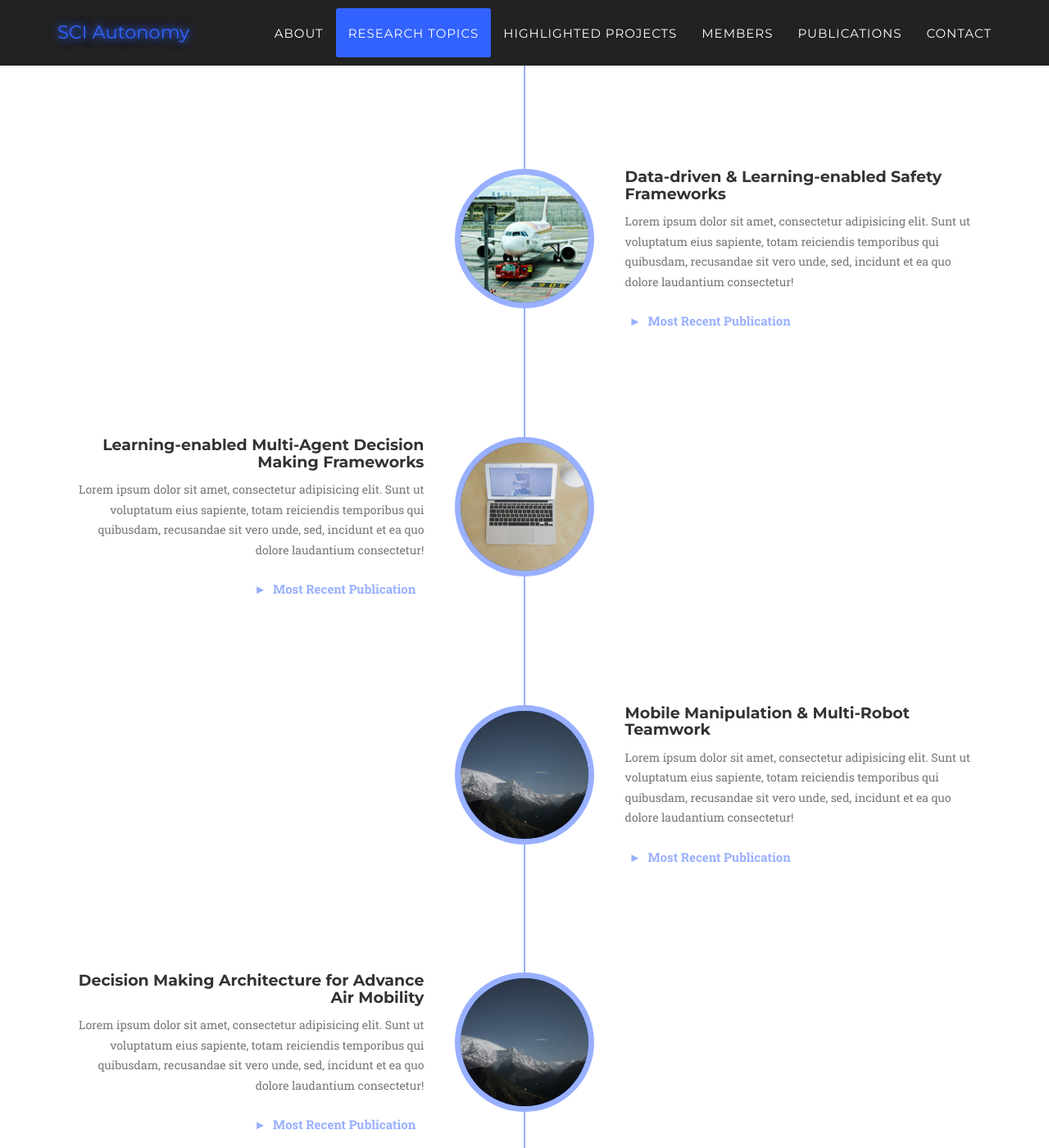
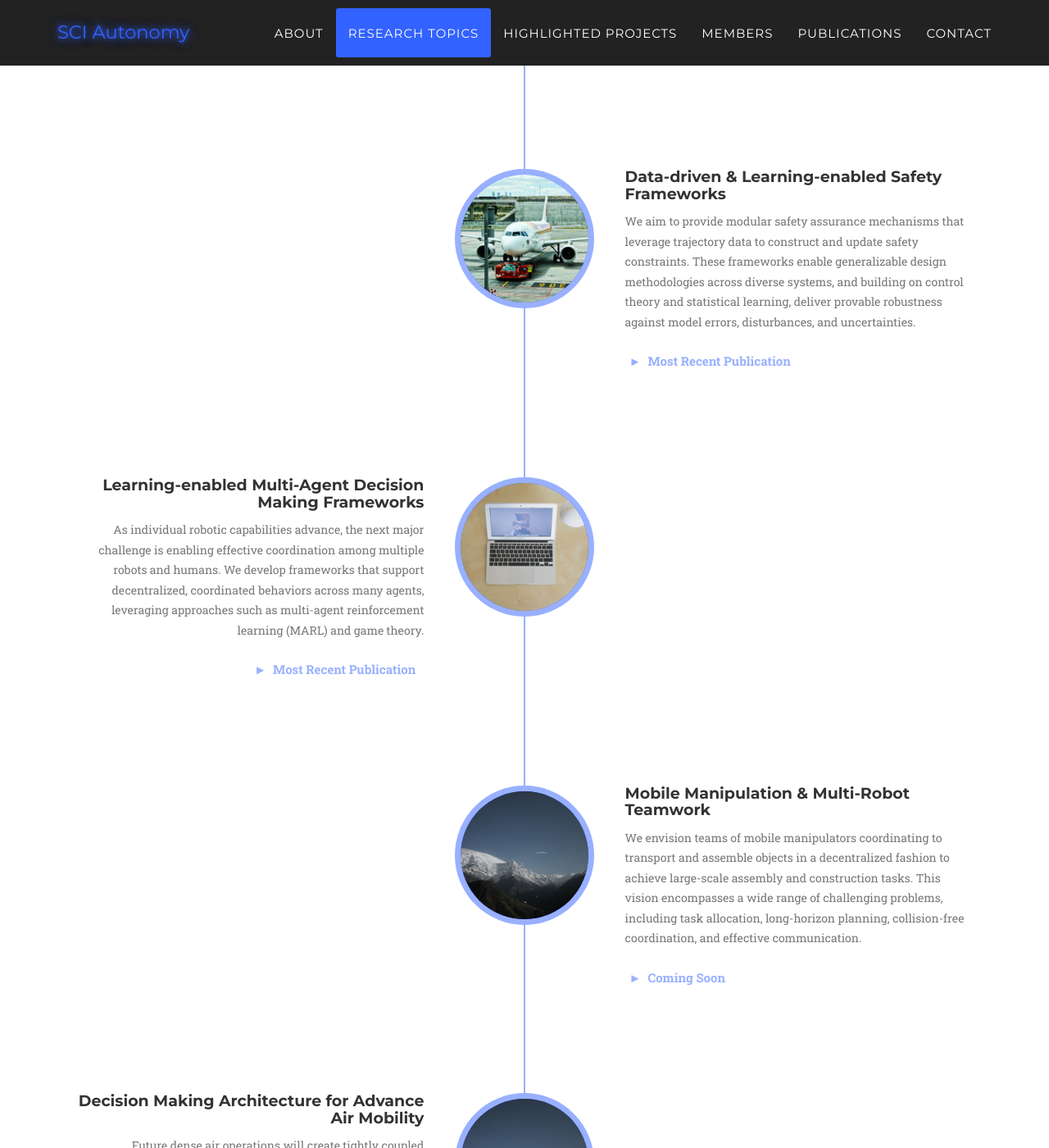
Before and after one commit to ChoiJangho/sci_autonomy_lab_website, a Jekyll site: the page built from index.html, in a window 1280 px wide and 1400 px high, scrolled down 3058 px. Shown: the whole window at 82% size. Built offline with Jekyll 4.4.1, drawn with Linux system fonts in a browser that asks for light colours; some web fonts are replaced; some of the changed text lies outside the part shown.

Commit message:
themes: update text description.

```diff
--- a/_includes/research_themes.html
+++ b/_includes/research_themes.html
@@ -24,7 +24,7 @@
                                         In addition, we study how to effectively balance safety, performance, and learning objectives.</p>
                                 </div>
                                 <div>
-                                    <a class="timeline-example-publication" href="#about">Most Recent Publication</a>
+                                    <a class="timeline-example-publication" href="https://arxiv.org/pdf/2508.07684">Most Recent Publication</a>
                                 </div>
                             </div>
                         </li>
@@ -37,10 +37,11 @@
                                     <h4 class="subheading">Data-driven & Learning-enabled Safety Frameworks</h4>
                                 </div>
                                 <div class="timeline-body">
-                                    <p class="text-muted">Lorem ipsum dolor sit amet, consectetur adipisicing elit. Sunt ut voluptatum eius sapiente, totam reiciendis temporibus qui quibusdam, recusandae sit vero unde, sed, incidunt et ea quo dolore laudantium consectetur!</p>
+                                    <p class="text-muted">We aim to provide modular safety assurance mechanisms that leverage trajectory data to construct and update safety constraints.
+                                        These frameworks enable generalizable design methodologies across diverse systems, and building on control theory and statistical learning, deliver provable robustness against model errors, disturbances, and uncertainties.</p>
                                 </div>
                                 <div>
-                                    <a class="timeline-example-publication" href="#about">Most Recent Publication</a>
+                                    <a class="timeline-example-publication" href="https://arxiv.org/pdf/2504.03233">Most Recent Publication</a>
                                 </div>
                             </div>
                         </li>
@@ -53,10 +54,11 @@
                                     <h4 class="subheading">Learning-enabled Multi-Agent Decision Making Frameworks</h4>
                                 </div>
                                 <div class="timeline-body">
-                                    <p class="text-muted">Lorem ipsum dolor sit amet, consectetur adipisicing elit. Sunt ut voluptatum eius sapiente, totam reiciendis temporibus qui quibusdam, recusandae sit vero unde, sed, incidunt et ea quo dolore laudantium consectetur!</p>
+                                    <p class="text-muted">As individual robotic capabilities advance, the next major challenge is enabling effective coordination among multiple robots and humans.
+                                        We develop frameworks that support decentralized, coordinated behaviors across many agents, leveraging approaches such as multi-agent reinforcement learning (MARL) and game theory.</p>
                                 </div>
                                 <div>
-                                    <a class="timeline-example-publication" href="#about">Most Recent Publication</a>
+                                    <a class="timeline-example-publication" href="https://arxiv.org/pdf/2505.02293">Most Recent Publication</a>
                                 </div>
                             </div>
                         </li>
@@ -69,10 +71,11 @@
                                     <h4 class="subheading">Mobile Manipulation & Multi-Robot Teamwork</h4>
                                 </div>
                                 <div class="timeline-body">
-                                    <p class="text-muted">Lorem ipsum dolor sit amet, consectetur adipisicing elit. Sunt ut voluptatum eius sapiente, totam reiciendis temporibus qui quibusdam, recusandae sit vero unde, sed, incidunt et ea quo dolore laudantium consectetur!</p>
+                                    <p class="text-muted">We envision teams of mobile manipulators coordinating to transport and assemble objects in a decentralized fashion to achieve large-scale assembly and construction tasks.
+                                        This vision encompasses a wide range of challenging problems, including task allocation, long-horizon planning, collision-free coordination, and effective communication.</p>
                                 </div>
                                 <div>
-                                    <a class="timeline-example-publication" href="#about">Most Recent Publication</a>
+                                    <a class="timeline-example-publication" href="" onclick="return false;">Coming Soon</a>
                                 </div>
                             </div>
                         </li>
@@ -85,10 +88,12 @@
                                     <h4 class="subheading">Decision Making Architecture for Advance Air Mobility</h4>
                                 </div>
                                 <div class="timeline-body">
-                                    <p class="text-muted">Lorem ipsum dolor sit amet, consectetur adipisicing elit. Sunt ut voluptatum eius sapiente, totam reiciendis temporibus qui quibusdam, recusandae sit vero unde, sed, incidunt et ea quo dolore laudantium consectetur!</p>
+                                    <p class="text-muted">Future dense air operations will create tightly coupled interactions across multiple decision-making levels.
+                                        For example, trajectory planning must account for vehicle-specific health conditions (e.g., battery charge level) and dynamic capabilities (e.g., maximum yaw rate), while simultaneously adapting to fluctuating user demand.
+                                        We aim to develop methods that deliver system-level safety guarantees for next-generation AAM systems, addressing their multi-level objectives, constraints, and complexities.</p>
                                 </div>
                                 <div>
-                                    <a class="timeline-example-publication" href="#about">Most Recent Publication</a>
+                                    <a class="timeline-example-publication" href="" onclick="return false;">Coming Soon</a>
                                 </div>
                             </div>
                         </li>
```
